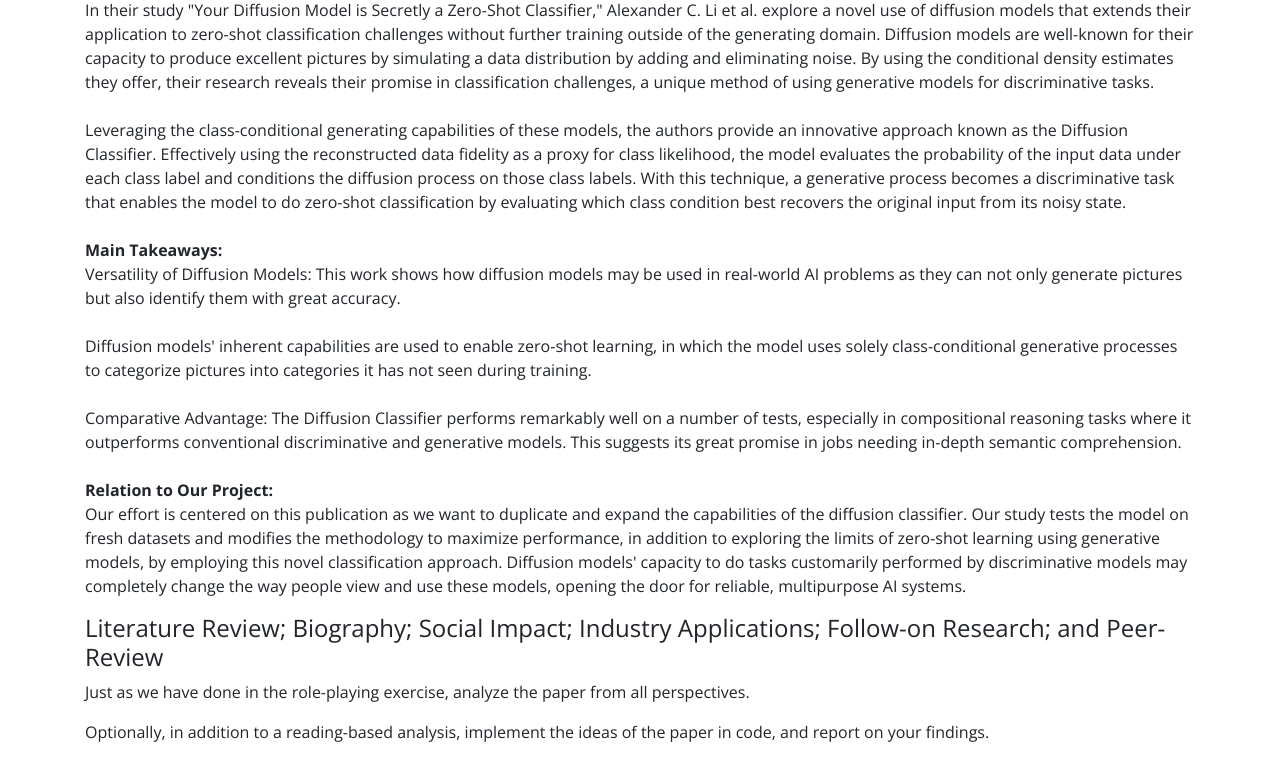
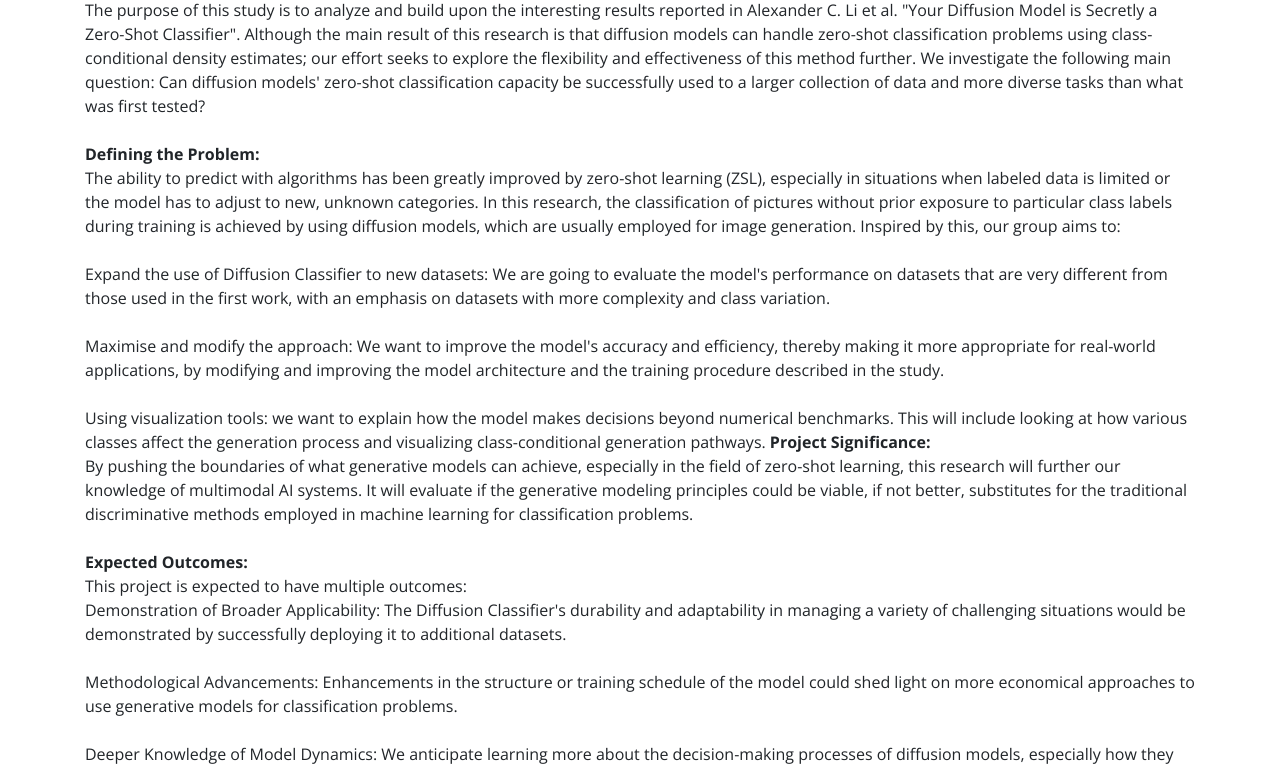
Before and after one commit to AntonioCaceres17/DS4440-Final-Project, a plain HTML site: page index.html in a window 1280 px wide. Shown: the part 448-1218 px from the top of the page. Drawn offline with nearby package versions, Linux system fonts and the light colour scheme.

Commit message:
Section 1

```diff
--- a/index.html
+++ b/index.html
@@ -39,6 +39,41 @@
 <div class="row">
 <div class="col">
 
+<h2> Section 1: Introduction</h2>
+<p><b>Project Overview and Purpose:</b>
+<br>
+The purpose of this study is to analyze and build upon the interesting results reported in Alexander C. Li et al. "Your Diffusion Model is Secretly a Zero-Shot Classifier". Although the main result of this research is that diffusion models can handle zero-shot classification problems using class-conditional density estimates; our effort seeks to explore the flexibility and effectiveness of this method further. We investigate the following main question: Can diffusion models' zero-shot classification capacity be successfully used to a larger collection of data and more diverse tasks than what was first tested?
+<br>
+<br>
+<b>Defining the Problem:</b>
+<br>
+The ability to predict with algorithms has been greatly improved by zero-shot learning (ZSL), especially in situations when labeled data is limited or the model has to adjust to new, unknown categories. In this research, the classification of pictures without prior exposure to particular class labels during training is achieved by using diffusion models, which are usually employed for image generation. Inspired by this, our group aims to:
+<br>
+<br>
+Expand the use of Diffusion Classifier to new datasets: We are going to evaluate the model's performance on datasets that are very different from those used in the first work, with an emphasis on datasets with more complexity and class variation.
+<br>
+<br>
+Maximise and modify the approach: We want to improve the model's accuracy and efficiency, thereby making it more appropriate for real-world applications, by modifying and improving the model architecture and the training procedure described in the study.
+<br>
+<br>
+Using visualization tools: we want to explain how the model makes decisions beyond numerical benchmarks. This will include looking at how various classes affect the generation process and visualizing class-conditional generation pathways.
+<b>Project Significance:</b>
+<br>
+By pushing the boundaries of what generative models can achieve, especially in the field of zero-shot learning, this research will further our knowledge of multimodal AI systems. It will evaluate if the generative modeling principles could be viable, if not better, substitutes for the traditional discriminative methods employed in machine learning for classification problems.
+<br>
+<br>
+<b>Expected Outcomes:</b>
+<br>
+This project is expected to have multiple outcomes:
+<br>
+Demonstration of Broader Applicability: The Diffusion Classifier's durability and adaptability in managing a variety of challenging situations would be demonstrated by successfully deploying it to additional datasets.
+<br>
+<br>
+Methodological Advancements: Enhancements in the structure or training schedule of the model could shed light on more economical approaches to use generative models for classification problems.
+<br>
+<br>
+Deeper Knowledge of Model Dynamics: We anticipate learning more about the decision-making processes of diffusion models, especially how they balance the generating and classifying duties.
+</p>
 
 <h2> Section 2: Review of the Paper</h2>
 <p> <b>Summary and Explanation:</b>
```
